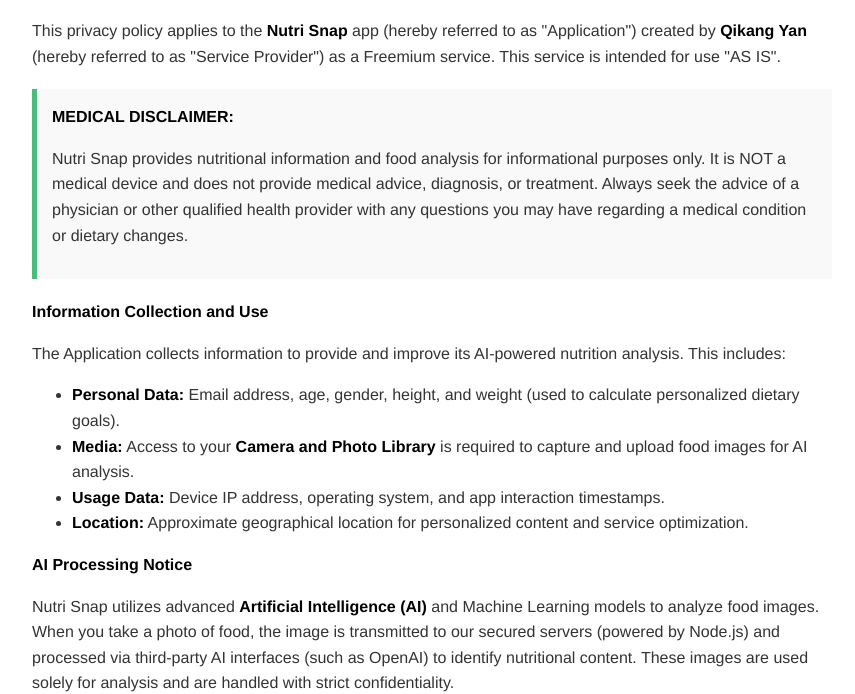
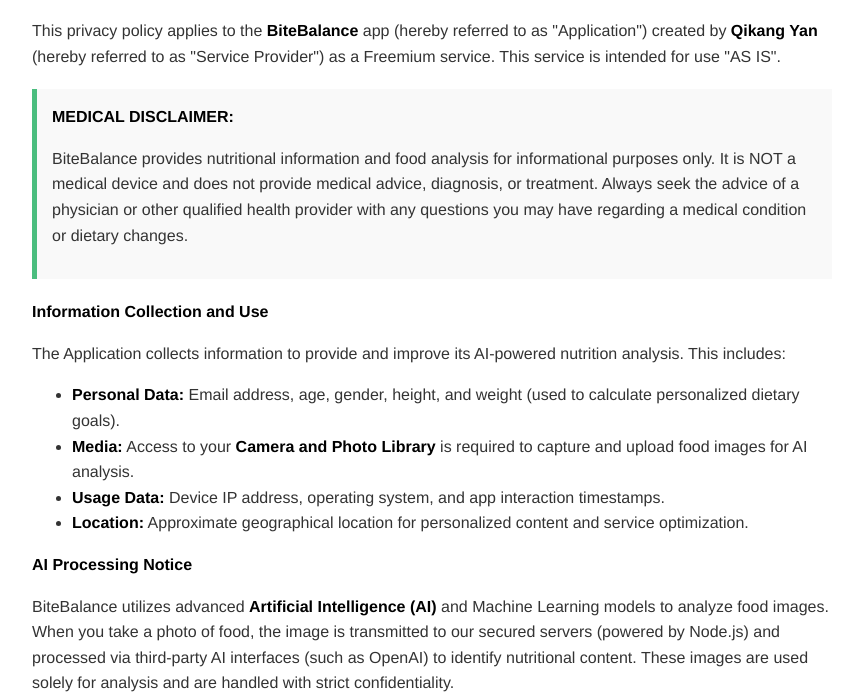
Before and after one commit to Markiess/bitebalance-privacy, a plain HTML site: page index.html in a window 1280 px wide. Shown: the part 108-802 px from the top of the page, without its empty margins (208-1063 px from the left). Drawn offline with Linux system fonts and the light colour scheme.

Commit message:
Update privacy policy references from Nutri Snap to BiteBalance

```diff
--- a/index.html
+++ b/index.html
@@ -3,7 +3,7 @@
 <head>
     <meta charset='utf-8'>
     <meta name='viewport' content='width=device-width, initial-scale=1'>
-    <title>Privacy Policy - Nutri Snap</title>
+    <title>Privacy Policy - BiteBalance</title>
     <style>
         body {
             font-family: 'Helvetica Neue', Helvetica, Arial, sans-serif;
@@ -25,11 +25,11 @@
 </head>
 <body>
     <h1>Privacy Policy</h1>
-    <p>This privacy policy applies to the <strong>Nutri Snap</strong> app (hereby referred to as "Application") created by <strong>Qikang Yan</strong> (hereby referred to as "Service Provider") as a Freemium service. This service is intended for use "AS IS".</p>
+    <p>This privacy policy applies to the <strong>BiteBalance</strong> app (hereby referred to as "Application") created by <strong>Qikang Yan</strong> (hereby referred to as "Service Provider") as a Freemium service. This service is intended for use "AS IS".</p>
 
     <div class="disclaimer">
         <strong>MEDICAL DISCLAIMER:</strong>
-        <p>Nutri Snap provides nutritional information and food analysis for informational purposes only. It is NOT a medical device and does not provide medical advice, diagnosis, or treatment. Always seek the advice of a physician or other qualified health provider with any questions you may have regarding a medical condition or dietary changes.</p>
+        <p>BiteBalance provides nutritional information and food analysis for informational purposes only. It is NOT a medical device and does not provide medical advice, diagnosis, or treatment. Always seek the advice of a physician or other qualified health provider with any questions you may have regarding a medical condition or dietary changes.</p>
     </div>
 
     <strong>Information Collection and Use</strong>
@@ -42,7 +42,7 @@
     </ul>
 
     <strong>AI Processing Notice</strong>
-    <p>Nutri Snap utilizes advanced <strong>Artificial Intelligence (AI)</strong> and Machine Learning models to analyze food images. When you take a photo of food, the image is transmitted to our secured servers (powered by Node.js) and processed via third-party AI interfaces (such as OpenAI) to identify nutritional content. These images are used solely for analysis and are handled with strict confidentiality.</p>
+    <p>BiteBalance utilizes advanced <strong>Artificial Intelligence (AI)</strong> and Machine Learning models to analyze food images. When you take a photo of food, the image is transmitted to our secured servers (powered by Node.js) and processed via third-party AI interfaces (such as OpenAI) to identify nutritional content. These images are used solely for analysis and are handled with strict confidentiality.</p>
 
     <strong>Third Party Access</strong>
     <p>The Service Provider may share anonymized, aggregated data with external services to improve the Application. Below are the third-party service providers used:</p>
@@ -70,6 +70,6 @@
     Email: <strong>1438430734@qq.com</strong></p>
 
     <hr>
-    <p style="font-size: 0.8em; color: #888;">This privacy policy was optimized for App Store compliance for Nutri Snap.</p>
+    <p style="font-size: 0.8em; color: #888;">This privacy policy was optimized for App Store compliance for BiteBalance.</p>
 </body>
 </html>
```
